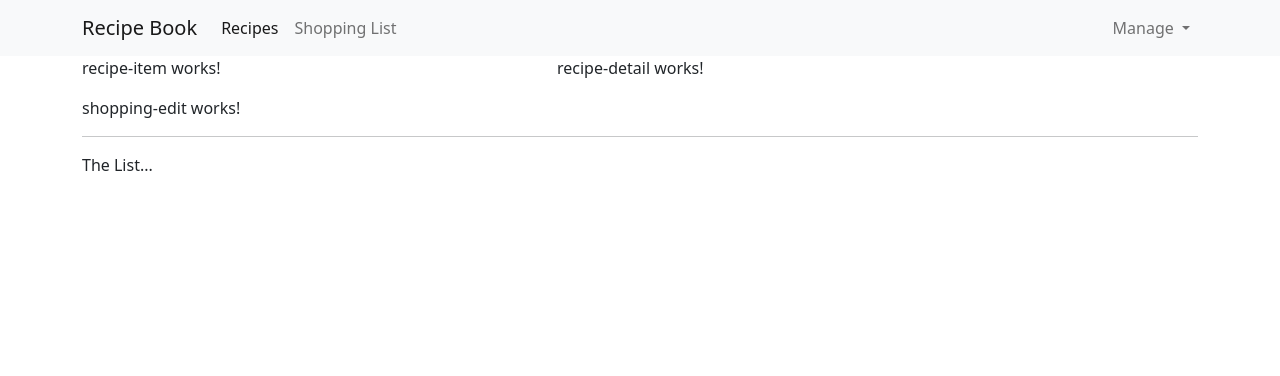
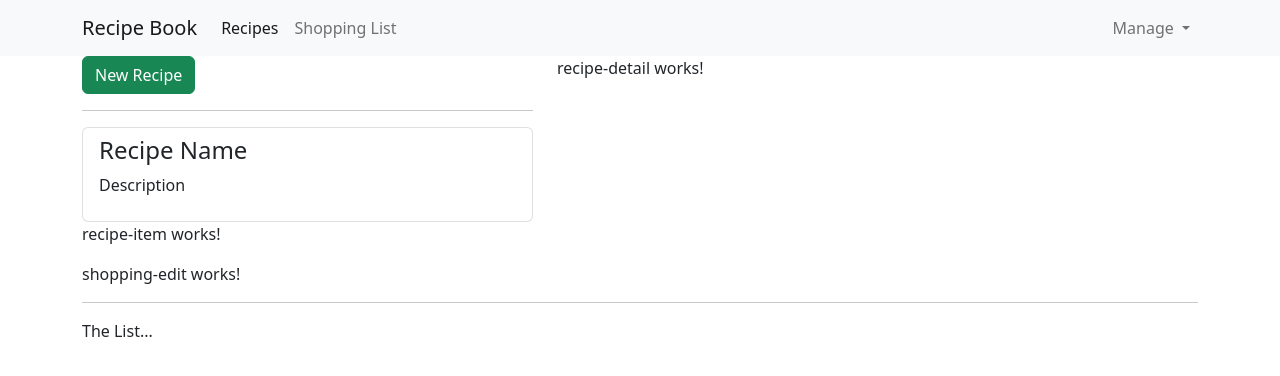
Before and after one commit to ThomasCode92/recipe-book, an Angular app: page / in a window 1280 px wide. Shown: the top 376 px of the page. Built offline with nearby package versions, Linux system fonts and the light colour scheme.

Commit message:
Adding Content to the Recipes Components

```diff
--- a/src/app/recipes/recipe-list/recipe-list.component.html
+++ b/src/app/recipes/recipe-list/recipe-list.component.html
@@ -1 +1,25 @@
-<app-recipe-item></app-recipe-item>
+<div class="row">
+  <div class="col-xs-12">
+    <button class="btn btn-success">New Recipe</button>
+  </div>
+</div>
+<hr />
+<div class="row">
+  <div class="col-xs-12">
+    <div class="list-group">
+      <a class="list-group-item" href="#">
+        <div class="float-start">
+          <h4>Recipe Name</h4>
+          <p>Description</p>
+        </div>
+        <span class="float-end">
+          <img
+            class="img-fluid"
+            style="max-height: 50px;"
+            src="" alt="" />
+        </span>
+      </a>
+    </div>
+    <app-recipe-item></app-recipe-item>
+  </div>
+</div>
--- a/src/app/recipes/recipe-list/recipe-list.component.ts
+++ b/src/app/recipes/recipe-list/recipe-list.component.ts
@@ -8,7 +8,13 @@ import { Recipe } from '../recipe.model';
   styleUrls: ['./recipe-list.component.css'],
 })
 export class RecipeListComponent implements OnInit {
-  recipes: Recipe[] = [];
+  recipes: Recipe[] = [
+    new Recipe(
+      'A Test Recipe',
+      'This is simply a test',
+      'https://i.pinimg.com/originals/8d/c5/31/8dc531fd1168a51c9e5bc9aca0d45051.jpg'
+    ),
+  ];
 
   constructor() {}
 
```
